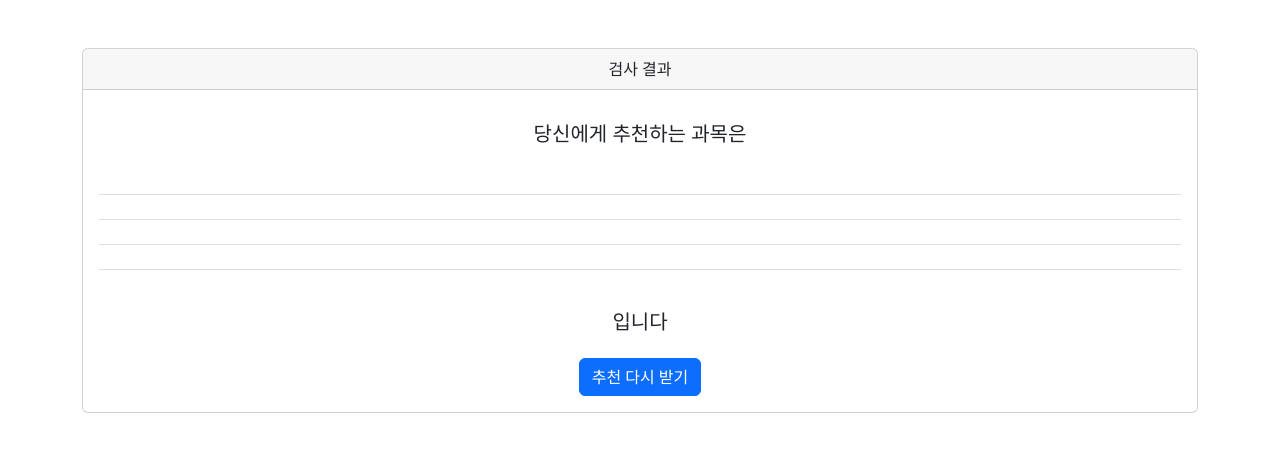
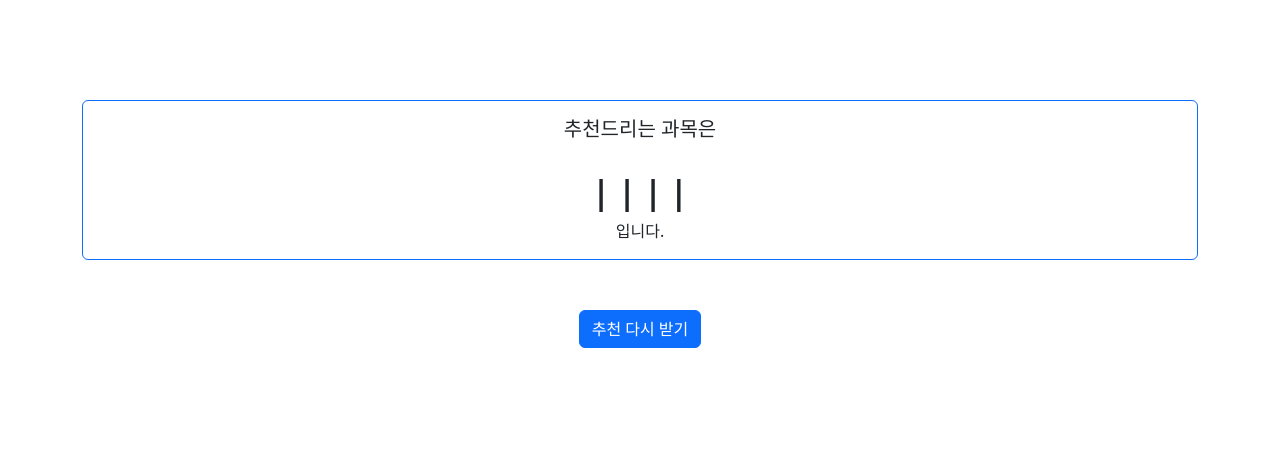
Before and after one commit to dotori0/Recommendation, a Flask app: template templates/result.html in a window 1280 px wide. Shown: the part 56-508 px from the top of the page. Run offline with Flask 2, Linux system fonts and the light colour scheme; the template is opened without the code that fills it, so the values that code supplies are empty.

Commit message:
result desgine 3

```diff
--- a/templates/result.html
+++ b/templates/result.html
@@ -13,14 +13,6 @@
             location.href = '../';
         }
     </script>
-
-    <style>
-        .subjects {
-            display: flex;
-            flex-direction: row;
-            justify-content: center;
-        }
-    </style>
 </head>
 
 <body>
@@ -32,25 +24,15 @@
         </div>
     </nav>
     <div class="container text-center">
-        <br><br>
-        <div class="card">
-            <div class="card-header">
-              검사 결과
+        <div class="card border-primary mb-3" style="margin-top: 100px;">
+            <div class="card-body">
+                <h5>추천드리는 과목은</h5><br>
+                <h2><b>{{ subject[0] }} | {{ subject[1] }} | {{ subject[2] }} | {{ subject[3] }} | {{ subject[4] }}</b></h2>입니다.
             </div>
-            <div class="card-body">
-                <h5 class="card-body">당신에게 추천하는 과목은</h5>
-                <ul class="list-group list-group-flush">
-                    <li class="list-group-item"><h3><strong>{{ subject[0] }}</strong></h3></li>
-                    <li class="list-group-item"><h3><strong>{{ subject[1] }}</strong></h3></li>
-                    <li class="list-group-item"><h3><strong>{{ subject[2] }}</strong></h3></li>
-                    <li class="list-group-item"><h3><strong>{{ subject[3] }}</strong></h3></li>
-                    <li class="list-group-item"><h3><strong>{{ subject[4] }}</strong></h3></li>
-                </ul>
-                <h5 class="card-body">입니다</h5>
-              <a href="/" class="btn btn-primary">추천 다시 받기</a>
-            </div>
-          </div>
+        </div>
     </div>
+    <div class="container text-center" style="margin-top: 50px;"><button class="btn btn-primary" onclick="go()">추천 다시
+            받기</button></div>
     <script src="https://cdn.jsdelivr.net/npm/bootstrap@5.2.2/dist/js/bootstrap.bundle.min.js"
         integrity="sha384-OERcA2EqjJCMA+/3y+gxIOqMEjwtxJY7qPCqsdltbNJuaOe923+mo//f6V8Qbsw3"
         crossorigin="anonymous"></script>
```
